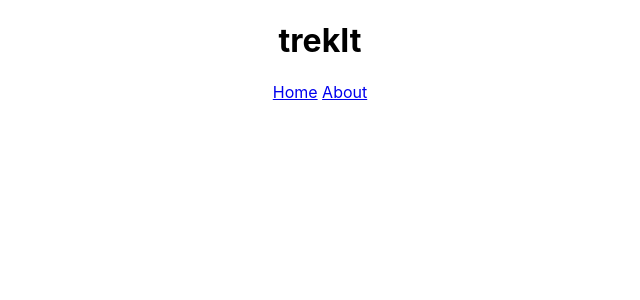
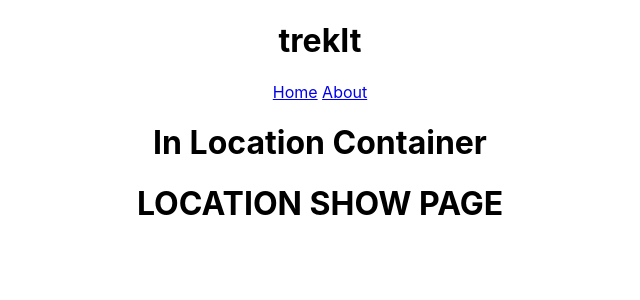
Before and after one commit to khris22/TrekIt-Frontend, a React (Create React App) app: page /locations/1 in a window 1280 px wide. Shown: the top 300 px of the page, without its empty margins (320-960 px from the left). Built offline with nearby package versions, Linux system fonts and the light colour scheme; no server answers.

Commit message:
debugged & deleted 'exact' on Route

```diff
--- a/src/App.js
+++ b/src/App.js
@@ -15,7 +15,7 @@ class App extends Component {
         <Navbar />
         {/* <Route exact path='/' /> */}
         <Route exact path='/about' component={About} />
-        <Route exact path='/' component={Location} />
+        <Route path='/locations' component={Location} />
         {/* <Location /> */}
       </div>
     );
--- a/src/components/Locations.js
+++ b/src/components/Locations.js
@@ -2,6 +2,7 @@ import React from 'react';
 // import Location from './Location';
 import { Link } from 'react-router-dom';
 // import { Route } from 'react-router-dom';
+// import LocationShow from '../components/LocationShow';
 
 const Locations = (props) => {
   console.log('In components Locations');
@@ -19,11 +20,13 @@ const Locations = (props) => {
       <Route path='/:id' render={() => <Location />}></Route> */}
 
       {props.locations.map((loc) => (
-        <Link key={loc.id} to={`/${loc.id}`}>
-          {/* <Location key={loc.id} location={loc} /> */}
-          <li>{loc.park}</li>
+        <Link key={loc.id} to={`/locations/${loc.id}`}>
+          {' '}
+          {loc.park}
         </Link>
       ))}
+      {/* <Location key={loc.id} location={loc} /> */}
+      {/* <Route path={`/locations/:id`} component={LocationShow} /> */}
     </div>
   );
 };
--- a/src/containers/Location.js
+++ b/src/containers/Location.js
@@ -27,17 +27,10 @@ class Location extends Component {
         <h1>In Location Container</h1>
         {/* <LocationInput /> */}
         <Switch>
+          {/* <Route exact path='/' component={Home} /> */}
+          <Route path='/new' component={LocationInput} />
           <Route
-            path='/'
-            render={(routerProps) => {
-              console.log(routerProps.match);
-              return (
-                <Locations {...routerProps} locations={this.props.locations} />
-              );
-            }}
-          />
-          <Route
-            path='/:id'
+            path='/locations/:id'
             render={(routerProps) => {
               // <Locations {...routerProps} locations={this.props.locations} />
 
@@ -50,7 +43,15 @@ class Location extends Component {
               );
             }}
           />
-          <Route path='/new' component={LocationInput} />
+          <Route
+            path='/locations'
+            render={(routerProps) => {
+              // console.log(routerProps.match);
+              return (
+                <Locations {...routerProps} locations={this.props.locations} />
+              );
+            }}
+          />
         </Switch>
 
         {/* <Locations locations={this.props.locations} /> */}
```
